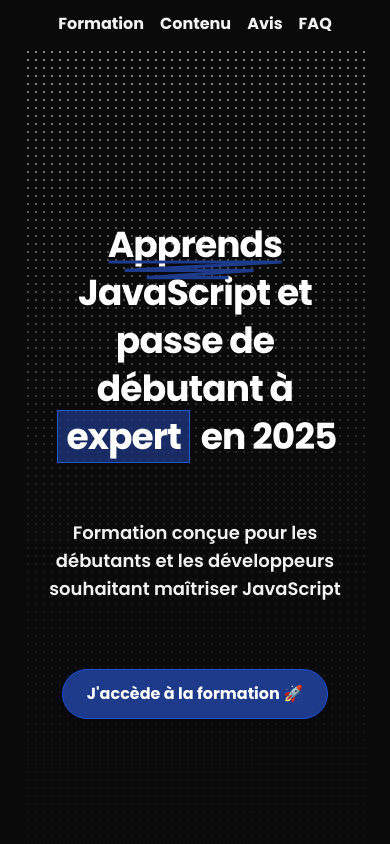
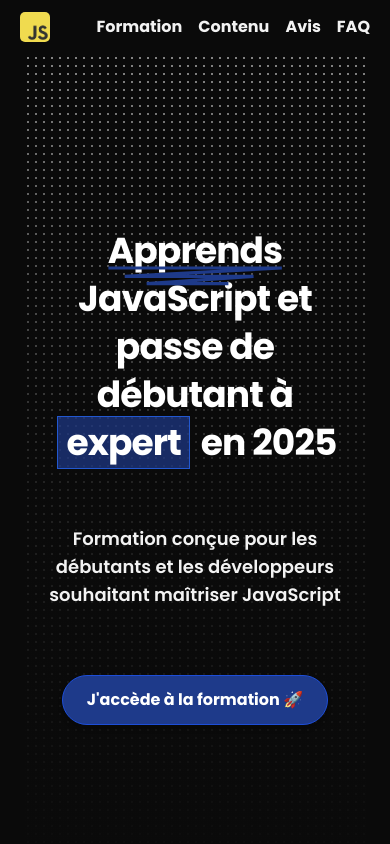
Before and after one commit to ashxjs/codewithashx_landing_page, a Next.js app: page / in a window 390 px wide. Shown: the top 844 px of the page. Built offline with nearby package versions, Linux system fonts and the light colour scheme.

Commit message:
ADD: better title

```diff
--- a/package.json
+++ b/package.json
@@ -17,6 +17,7 @@
     "class-variance-authority": "^0.7.1",
     "classnames": "^2.5.1",
     "clsx": "^2.1.1",
+    "framer-motion": "^12.4.7",
     "lucide-react": "^0.475.0",
     "next": "15.1.7",
     "react": "^19.0.0",
--- a/src/app/globals.css
+++ b/src/app/globals.css
@@ -16,6 +16,17 @@
   body {
     max-width: 1536px;
     margin: 0 auto;
+  }
+}
+
+@media screen and (max-width: 768px){
+  ::-webkit-scrollbar {
+      -webkit-appearance: none;
+  }
+
+  html {
+    -ms-overflow-style: none;  /* IE and Edge */
+    scrollbar-width: none;  /* Firefox */
   }
 }
 
--- a/src/app/page.tsx
+++ b/src/app/page.tsx
@@ -5,6 +5,7 @@
 import Features from "@/components/Features";
 import Hero from "@/components/Hero";
 import { NavigationMenu } from "@/components/NavigationMenu";
+import { Overlay } from "@/components/Overlay";
 import Testimonials from "@/components/Testimonials";
 
 export default function HomePage() {
@@ -19,6 +20,7 @@
       {/* <Pricing /> */}
       <CTA />
       <Footer />
+      <Overlay />
     </>
   );
 }
--- a/src/components/Hero.tsx
+++ b/src/components/Hero.tsx
@@ -1,5 +1,4 @@
 import { CTA_SUBSCRIPTION_URL } from "@/lib/constant";
-import { CTAButton } from "@/lib/CTAButton";
 
 export default function Hero() {
   return (
--- a/src/components/NavigationMenu.tsx
+++ b/src/components/NavigationMenu.tsx
@@ -24,13 +24,13 @@
 ];
 
 export const NavigationMenu = () => (
-  <div className="flex justify-center items-center px-5 sticky top-0 bg-[#0a0a0a] z-[400] py-3 sm:justify-between">
+  <div className="flex justify-between items-center px-5 sticky top-0 bg-[#0a0a0a] z-[400] py-3">
     <Image
       src="/javascript-logo.webp"
       alt="Logo"
       width={30}
       height={30}
-      className="rounded-lg hidden sm:block"
+      className="rounded-[5px]"
     />
     <nav className="flex justify-around items-center gap-x-4">
       {links.map((link) => (
--- /dev/null
+++ b/src/components/Overlay.tsx
@@ -0,0 +1,33 @@
+"use client";
+
+import cx from "classnames";
+import { useEffect, useState } from "react";
+import { useScroll } from "framer-motion";
+import { CTA_SUBSCRIPTION_URL } from "@/lib/constant";
+
+export const Overlay = () => {
+  const [visible, setVisible] = useState(false);
+  const { scrollY } = useScroll();
+
+  useEffect(() => {
+    scrollY.on("change", (latest) => {
+      const height = window.innerHeight;
+      setVisible(latest > height);
+    });
+  }, [scrollY]);
+
+  return (
+    <div className="fixed bottom-[2dvh] left-[2dvh]">
+      <a
+        href={CTA_SUBSCRIPTION_URL}
+        target="_blank"
+        className={cx(
+          "block md:hidden font-bold mt-6 inline-block text-white py-3 px-6 bg-blue-900/70 hover:bg-blue-700 rounded-full shadow-md border border-blue-700",
+          !visible && "hidden"
+        )}
+      >
+        Rejoindre
+      </a>
+    </div>
+  );
+};
```
Also changed, not shown: src/lib/CTAButton.tsx (deleted, +0 -26 lines), 1 other file (tests, documents, lock files or other folders).
